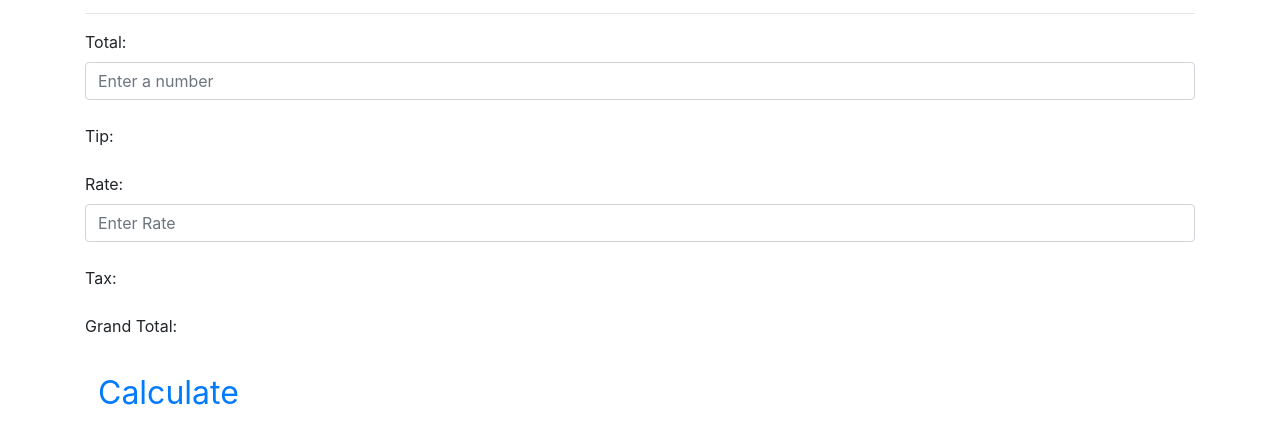
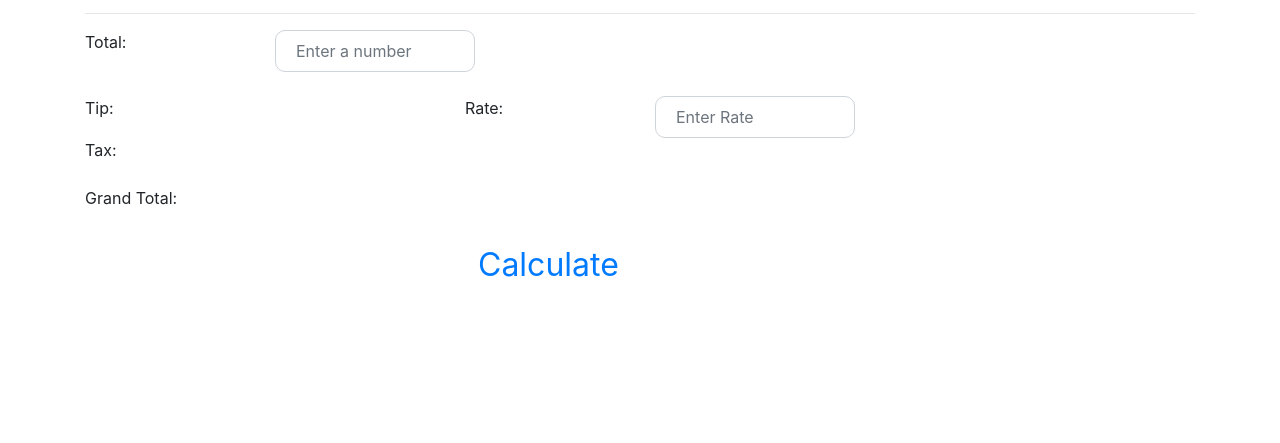
Before and after one commit to Adalida-Lewis/webapps-Maitre-D, a plain HTML site: page index.html in a window 1280 px wide. Shown: the part 51-494 px from the top of the page. Drawn offline with nearby package versions, Linux system fonts and the light colour scheme.

Commit message:
Styling
Updated Styling to match example more closly using Bootstrap Grid and CSS for rounded Corners

```diff
--- a/css/style.css
+++ b/css/style.css
@@ -4,5 +4,15 @@ h1{
 
 .button-class{
     font-size: 2em;
-    text-align: center;
+    text-decoration: none;
+
 }
+/* How to get rounded corner input boxes
+https://codepen.io/HTML_CSS_JavaScript/pen/QvbzmZ*/
+.rounded-corners{
+    border-radius: 10px;
+    border: 1px solid light-grey;
+    padding: 20px;
+    width: 200px;
+    height: 15px;
+}
--- a/index.html
+++ b/index.html
@@ -11,27 +11,35 @@
             <link rel="stylesheet" type="text/css" href="css/style.css">
         <!--Link to external JavaScript-->
         <link rel="javascript" type="text/javascript" href="javascript/logic.js">
-    <title>Hello, world!</title>
+    <title>Maitre D</title>
   </head>
   <body class="container">
     <header>
         <h1>Maitre D</h1>
     </header>
     <hr/>
-
+    <div class="row">
+    <div class="col-2">
         <label class="float" for="total">Total: </label>
-      <input id="total" type="number" class="form-control " placeholder="Enter a number">
+    </div>
+        <div class="col-10">
+          <input id="total" type="number" class="form-control rounded-corners" placeholder="Enter a number">
+        </div>
+    </div>
 
       <br/>
 
+    <div class="row">
+        <div class="col">
             <div>Tip:<span id="tip"> </span></div>
-
-      <br/>
-
+        </div>
+        <div class="col-2">
             <label for="rate">Rate: </label>
-      <input id="rate" type="number" class="form-control" placeholder="Enter Rate">
-
-      <br/>
+        </div>
+        <div class="col-6">
+            <input id="rate" type="number" class="form-control rounded-corners" placeholder="Enter Rate">
+        </div>
+    </div>
 
     <div>Tax:<span id="tax"> </span></div>
 
@@ -41,8 +49,19 @@
 
         <br/>
 
+
+
+<div class="row">
+    <div class="col">
+
+    </div>
+    <div class="col">
           <button type="button" class=" button-class btn btn-link" id="calc">Calculate</button>
+    </div>
+    <div class="col">
 
+    </div>
+  </div>
 
     <script src="https://code.jquery.com/jquery-3.3.1.slim.min.js" integrity="sha384-q8i/X+965DzO0rT7abK41JStQIAqVgRVzpbzo5smXKp4YfRvH+8abtTE1Pi6jizo" crossorigin="anonymous"></script>
     <script src="https://cdnjs.cloudflare.com/ajax/libs/popper.js/1.14.7/umd/popper.min.js" integrity="sha384-UO2eT0CpHqdSJQ6hJty5KVphtPhzWj9WO1clHTMGa3JDZwrnQq4sF86dIHNDz0W1" crossorigin="anonymous"></script>
--- a/javascript/logic.js
+++ b/javascript/logic.js
@@ -6,6 +6,7 @@ const grandTotalNum = document.querySelector("#grand-total");
 const calculateButton = document.querySelector("#calc");
 
 calculateButton.onclick = async function(){
+    console.log("Calculating Total");
     let calculateTotal = totalInput.value;
     let calculateRate = rateInput.value;
     let totalNum = parseInt(calculateTotal);
@@ -20,13 +21,14 @@ calculateButton.onclick = async function(){
     grandTotalNum.innerHTML = parseInt(calculateTotal)+parseInt(tipnum2)+parseFloat(taxnum2);
 
 }
-
 const calcTip = async function (totalInput, rateNum){
+    console.log("Caculating Tip");
     let percent = rateNum/100;
     let tip = totalInput * percent;
     return tip.toFixed(2);
 }
 const calcTax = async function (totalInput){
+    console.log("Caculating Tax");
     let tax = totalInput * 0.055;
     return tax.toFixed(2);
 }
```
Lines whose indentation alone changed are shown as unchanged.
